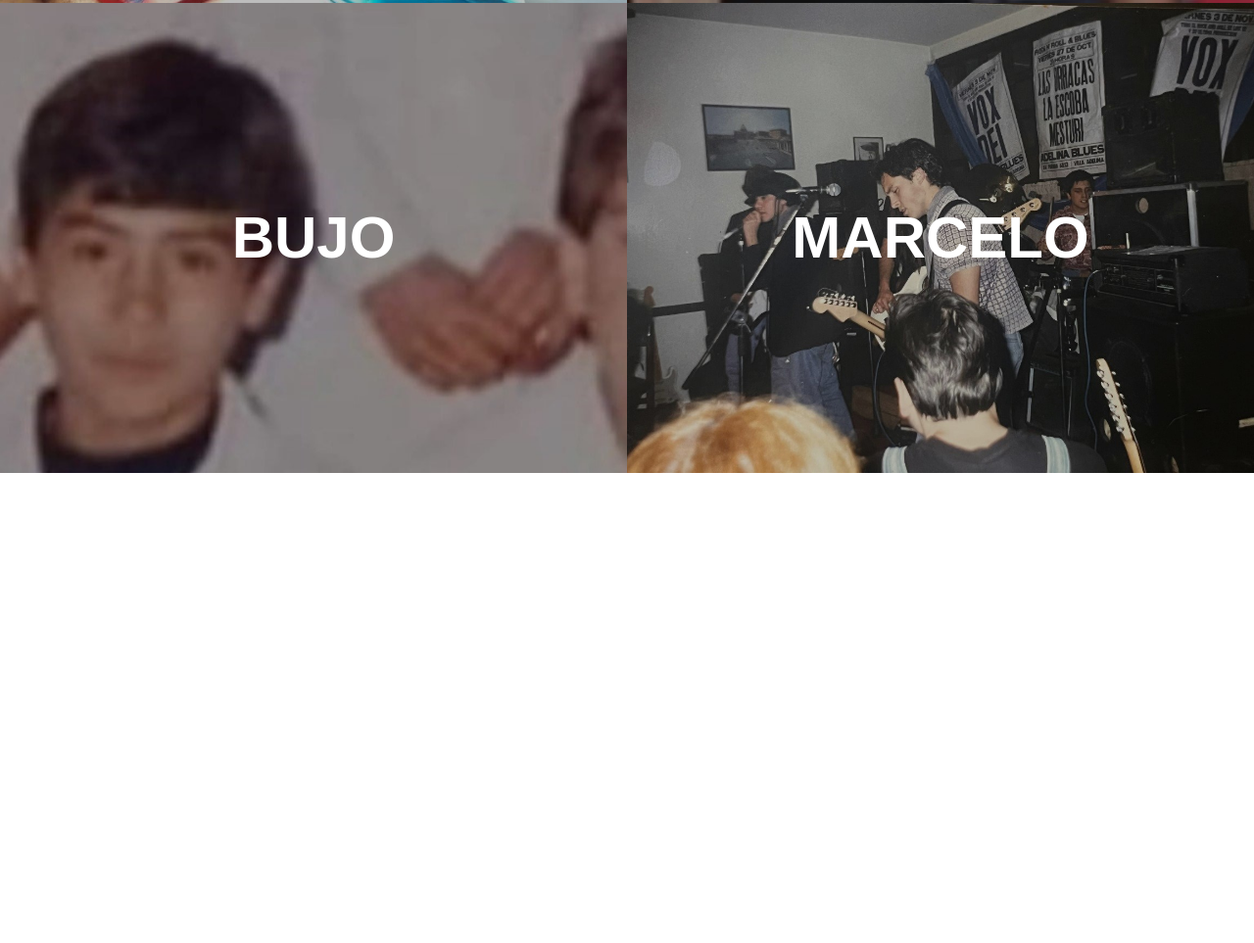
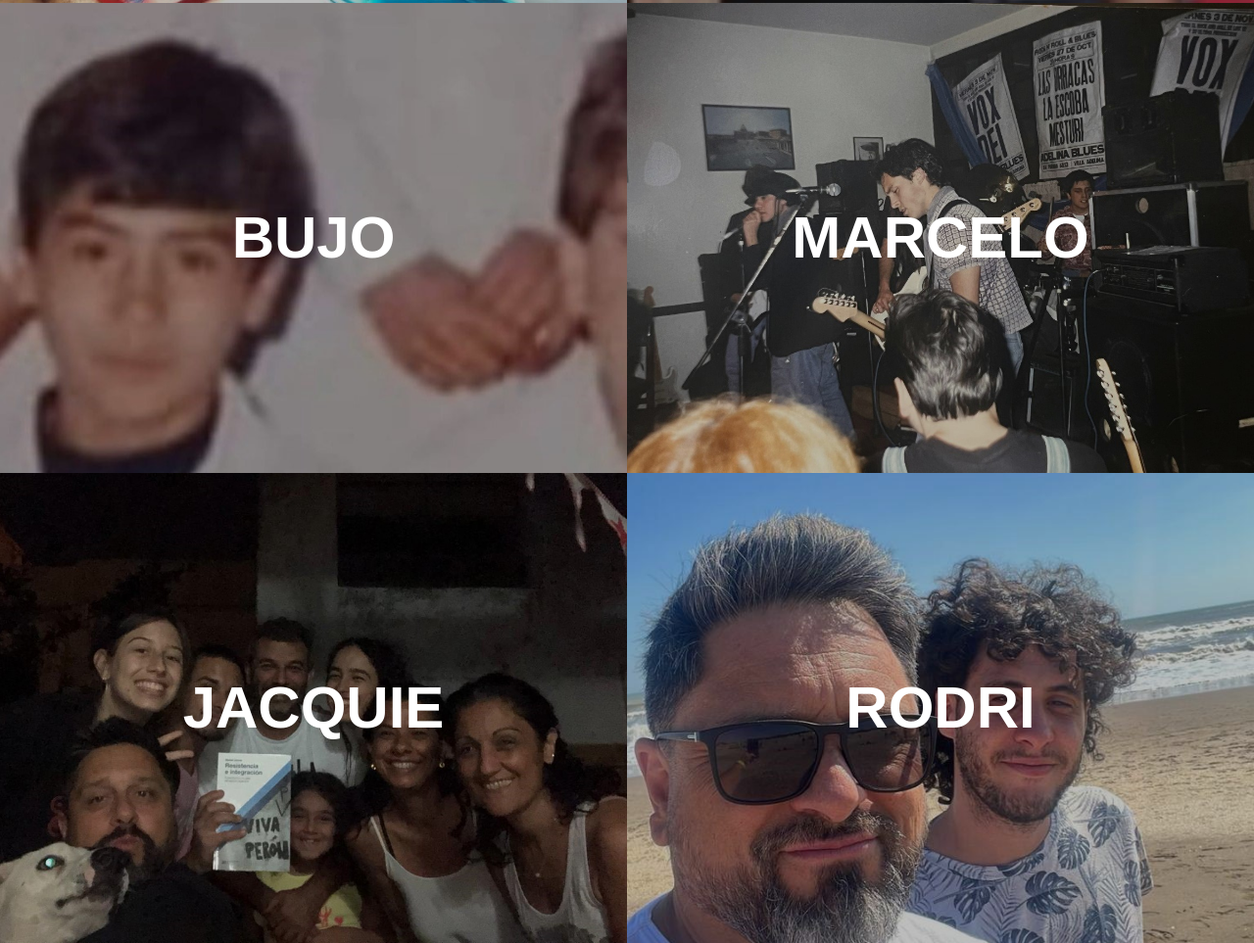
Before and after one commit to RomanFernandezSalch/50-regalo, a website built with Vite: page index.html in a window 1280 px wide. Shown: the part 6909-7872 px from the top of the page at 98% size. Before the commit the page ends 7392 px from the top, so only its background shows below. Built offline with nearby package versions, Linux system fonts and the light colour scheme.

Commit message:
Añadido rodri y jacquie

```diff
--- a/index.html
+++ b/index.html
@@ -307,6 +307,26 @@
             Feliz cumpleaños hermano de la vida. Te quiero DIEGUITO!!!</p>
           </div>
         </article>
+
+<!--? --------------------------------CARTA__29  ---------------------------------->
+        <article  class="bg-fondo relative h-120 overflow-hidden text-black">
+          <div id="carta29" class="bg-[url(/imgs/foto-jacquie.jpg)] w-full h-full bg-cover absolute cursor-pointer bg-bottom
+          transition delay-100 duration-500 ease-in-out
+          hover:brightness-50"><h2 class="absolute inset-0 flex justify-center items-center text-4xl md:text-5xl xl:text-6xl text-white font-bold z-10">JACQUIE</h2></div>
+          <div class="h-[80%] flex justify-center items-center px-1 md:px-3 xl:px-7 text-xl xl:text-2xl xlt:text-3xl 2xl:text-4xl text-center">
+            <p>Feliz vida, por todos estos años compartidos, familia que se elige siempre!</p>
+          </div>
+        </article>
+
+<!--? --------------------------------CARTA__30  ---------------------------------->
+        <article  class="bg-red-800 relative h-120 overflow-hidden text-neutral-100">
+          <div id="carta30" class="bg-[url(/imgs/foto-rodri.jpg)] w-full h-full bg-cover absolute cursor-pointer bg-center
+          transition delay-100 duration-500 ease-in-out
+          hover:brightness-50"><h2 class="absolute inset-0 flex justify-center items-center text-4xl md:text-5xl xl:text-6xl text-white font-bold z-10">RODRI</h2></div>
+          <div class="h-[80%] flex justify-center items-center px-1 md:px-3 xl:px-7 text-xl xl:text-2xl xlt:text-3xl 2xl:text-4xl text-center">
+            <p>godie, feliz cumpleaños!!</p>
+          </div>
+        </article>
       </section>
     </main>
 
--- a/src/main.js
+++ b/src/main.js
@@ -29,6 +29,8 @@ const carta25 = document.getElementById('carta25')
 const carta26 = document.getElementById('carta26')
 const carta27 = document.getElementById('carta27')
 const carta28 = document.getElementById('carta28')
+const carta29 = document.getElementById('carta29')
+const carta30 = document.getElementById('carta30')
 
 const mostrarMsj = function (carta) {
     carta.addEventListener('click', () => {
@@ -65,3 +67,5 @@ mostrarMsj(carta25)
 mostrarMsj(carta26)
 mostrarMsj(carta27)
 mostrarMsj(carta28)
+mostrarMsj(carta29)
+mostrarMsj(carta30)
```
Also changed, not shown: public/imgs/foto-rodri.jpg (added).
